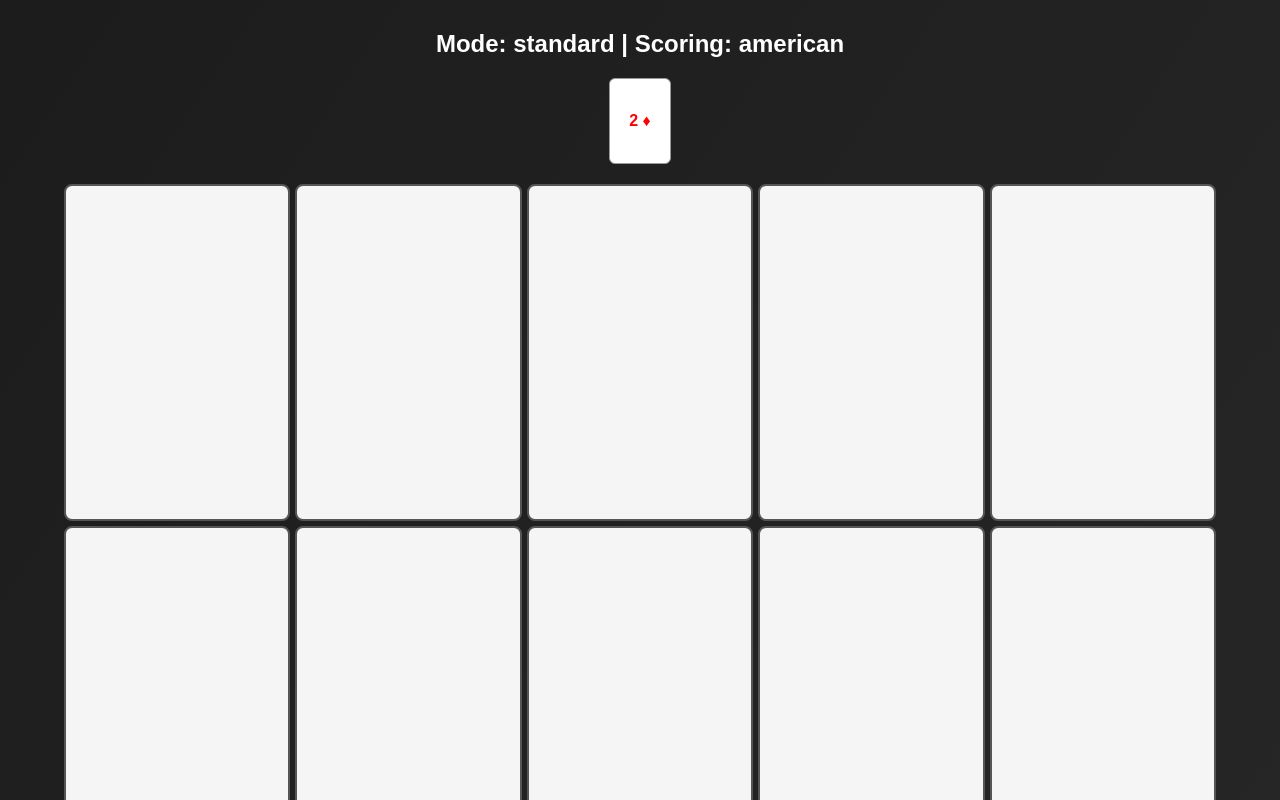
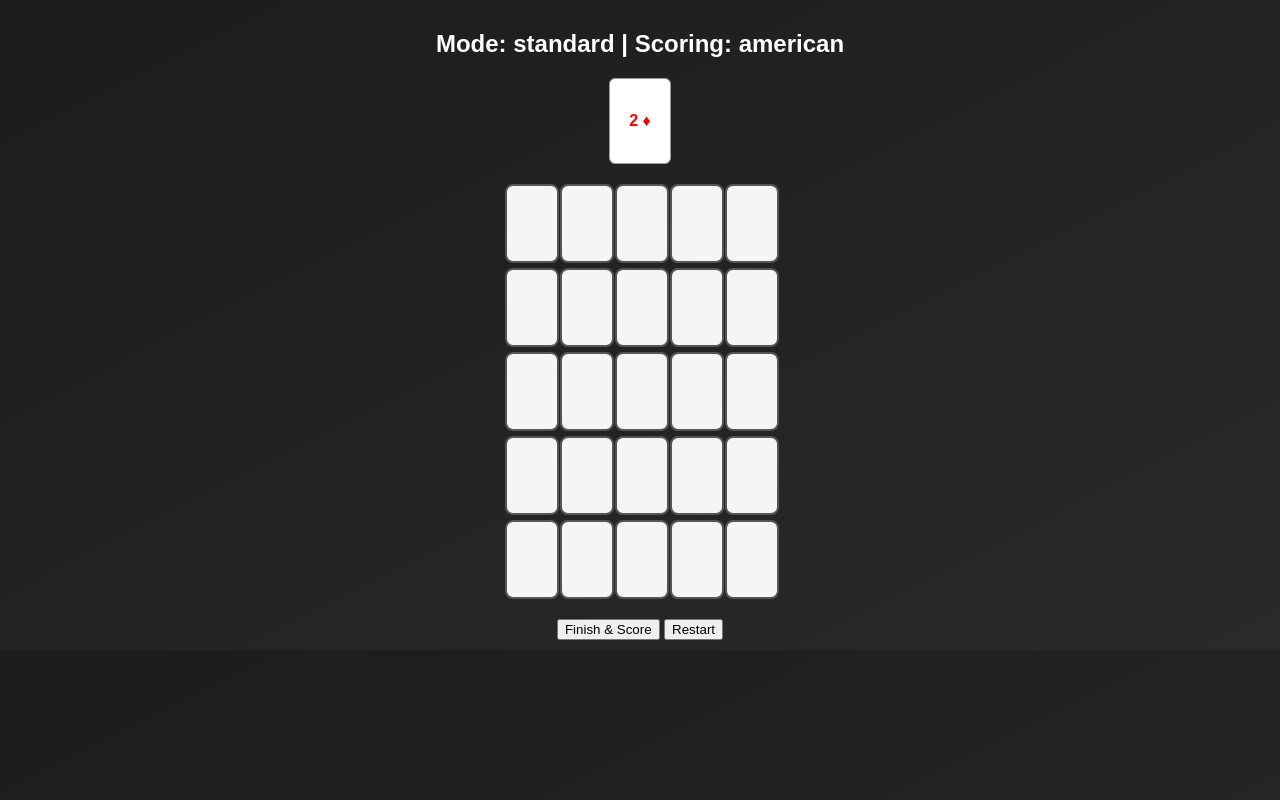
Before and after one commit to magicat8/poker-squares, a plain HTML site: page index.html in a window 1280 px wide. Both pictures are taken after a click on the button "Start Game". Shown: the top 800 px of the page. Drawn offline with Linux system fonts and the light colour scheme.

Commit message:
Update style.css

```diff
--- a/style.css
+++ b/style.css
@@ -13,21 +13,23 @@ body {
 
 #grid {
   display: grid;
-  grid-template-columns: repeat(5, 1fr);
+  grid-template-columns: repeat(5, 50px); /* match card width */
   gap: 5px;
-  max-width: 90vw;
+  width: fit-content;
   margin: 20px auto;
 }
 
 #grid .cell {
+  width: 50px;
+  aspect-ratio: 2 / 3;
   background: #f5f5f5;
   border: 2px solid #555;
   border-radius: 8px;
-  aspect-ratio: 2 / 3;
   display: flex;
   justify-content: center;
   align-items: center;
 }
+
 
 #card-pool {
   display: flex;
```
